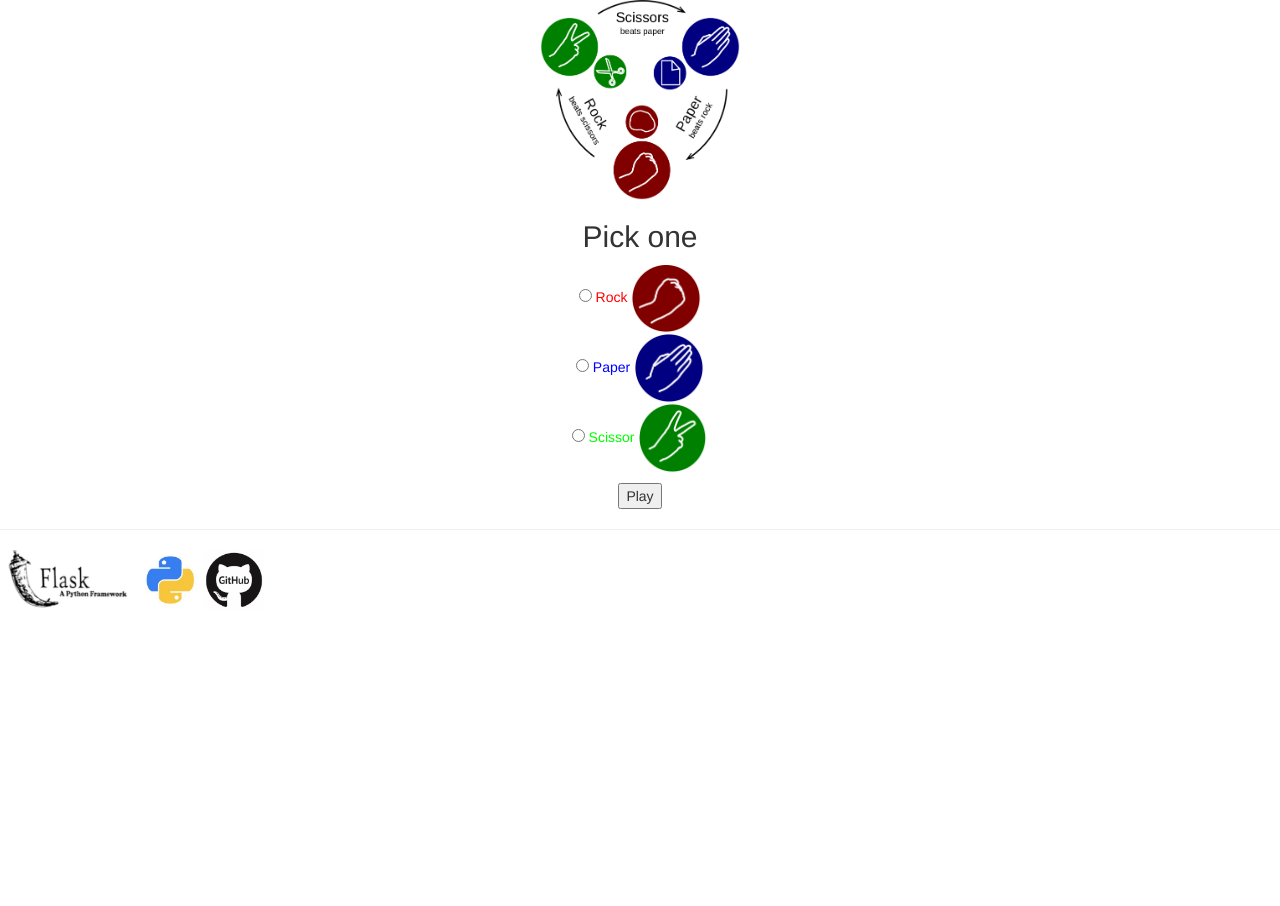
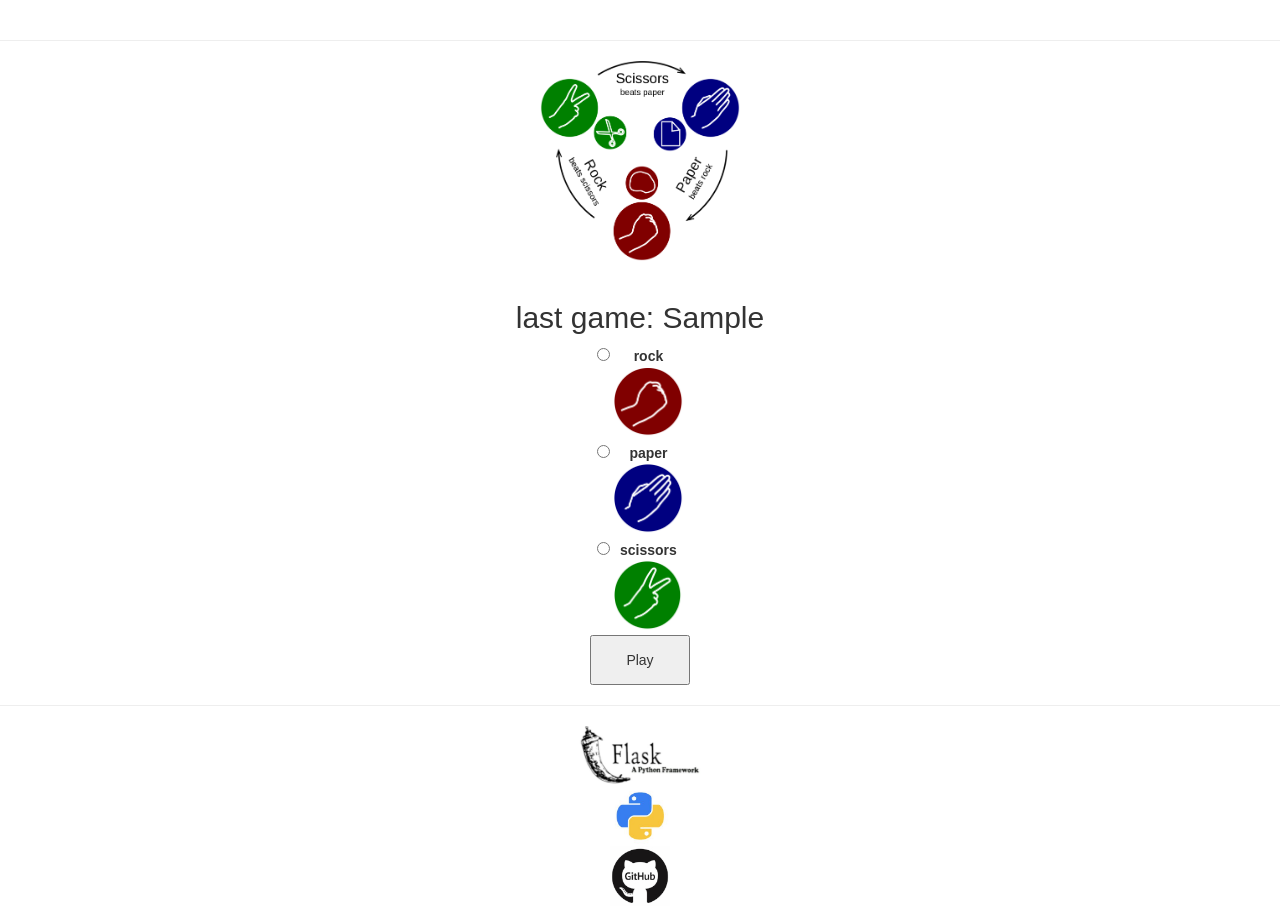
Before and after one commit to palucaville/rps_flask, a Flask app: template templates/index.html in a window 1280 px wide. Before the commit the page ends 608 px from the top, so only its background shows below. Run offline with Flask 3, Linux system fonts and the light colour scheme; the template is opened without the code that fills it: most values are stand-ins (such as "Sample title", 1, 10 or a date in 2020); some libraries are stand-ins or nearby versions.

Commit message:
Add files via upload

```diff
--- /dev/null
+++ b/templates/base.html
@@ -0,0 +1,28 @@
+<!DOCTYPE html>
+<html lang="en">
+<head>
+    <meta charset="UTF-8">
+	<link rel="stylesheet" href="https://maxcdn.bootstrapcdn.com/bootstrap/3.4.1/css/bootstrap.min.css">
+	<meta name="viewport" content="width=device-width, initial-scale=1">
+
+    <title>{% block title %} {% endblock %} - Rock Paper Scissor</title>
+
+<link href="styles.css" rel="stylesheet" type="text/css">
+</head>
+
+<body>
+<div style="margin-left: auto; margin-right: auto;text-align: center">
+  <hr>
+    <img src="../static/rps.png" alt="Rock Paper Scissor Game" width="200" height="200"></img-src>
+    <br>
+   </div>
+  <p>{% block content %} {% endblock %} </p>
+  <hr>
+  <img src="../static/flask.png" height="60">
+  <img src="../static/python10.jpg" height="60">
+  <a href="https://github.com/palucaville/rps_flask">
+    <img src="../static/github_logo.jpg" height="60">
+
+</div>
+</body>
+</html>
--- a/templates/index.html
+++ b/templates/index.html
@@ -1,33 +1,19 @@
-<!DOCTYPE html>
-<html>
-<head>
-<title>Rock Paper Scissors</title>
-<link rel="stylesheet" href="https://maxcdn.bootstrapcdn.com/bootstrap/3.4.1/css/bootstrap.min.css">
-<meta name="viewport" content="width=device-width, initial-scale=1">
+{% extends 'base.html' %}
 
-</head>
-<body>
+{% block content %}
 
 <div style="margin-left: auto; margin-right: auto;text-align: center">
-   <img src="../static/rps.png" alt="Rock Paper Scissor Game" width="200" height="200"></img-src>
-    <br>
-    <h2>Pick one</h2>
+  <h2>last game: {{ last_result }}</h2>
 
-    <form action="/play" method="post">
-      <input type="radio" name="choice" value="rock">
-      <font color="#FF0000">Rock</font> <img src="../static/rock.png" alt="rock" width="70" height="70"><br>
-      <input type="radio" name="choice" value="paper">
-      <font color="#0000FF">Paper</font> <img src="../static/paper.png" alt="paper" width="70" height="70"><br>
-      <input type="radio" name="choice" value="scissors">
-    <font color="#00FF00">Scissor</font> <img src="../static/scissor.png" alt="scissor" width="70" height="70">
-<p></p>
-      <input type="submit" value="Play">
-    </form>
+  <form action="/play" method="post">
+    <input type="radio" name="choice" value="rock" id="rock">
+    <label for="rock">rock<img src="../static/rock.png" alt="rock" width="70" height="70" style="display: block; margin: 0 auto;"></label><br>
+    <input type="radio" name="choice" value="paper" id="paper">
+    <label for="paper">paper<img src="../static/paper.png" alt="paper" width="70" height="70" style="display: block; margin: 0 auto;"></label><br>
+    <input type="radio" name="choice" value="scissors" id="scissors">
+    <label for="scissors">scissors<img src="../static/scissor.png" alt="scissor" width="70" height="70" style="display: block; margin: 0 auto;"></label><br>
+    <input type="submit" value="Play" style="width: 100px; height: 50px;">
+  </form>
+
   </div>
-  <p> </p> <p> </p> <hr>
-  <img src="../static/flask.png" height="60">
-  <img src="../static/python10.jpg" height="60">
-  <img src="../static/github_logo.jpg"  height="60">
-
-</body>
-</html>
+{% endblock %}
--- /dev/null
+++ b/templates/styles.css
@@ -0,0 +1,15 @@
+
+  body {
+      font-family: sans-serif;
+      margin-top: 40px;
+  }
+  nav a {
+            color: #d64161;
+            font-size: 28px;
+            margin-left: 50px;
+            text-decoration: none;
+        }
+ img {
+            display: block;
+            margin: 0 auto;
+          }
```
Also changed, not shown: templates/400..html (added, +23 -0 lines), templates/result.html (+30 -23 lines).
